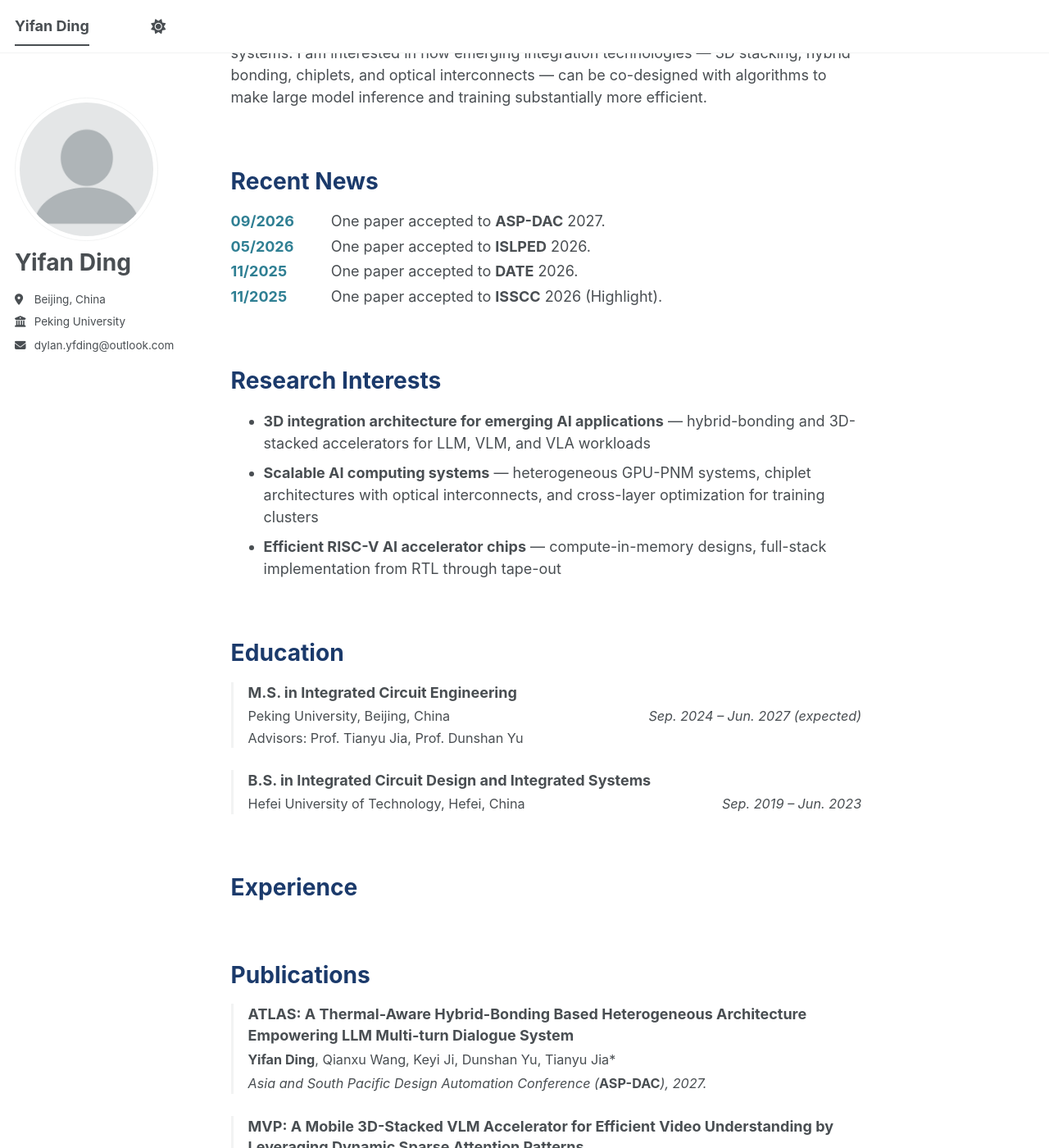
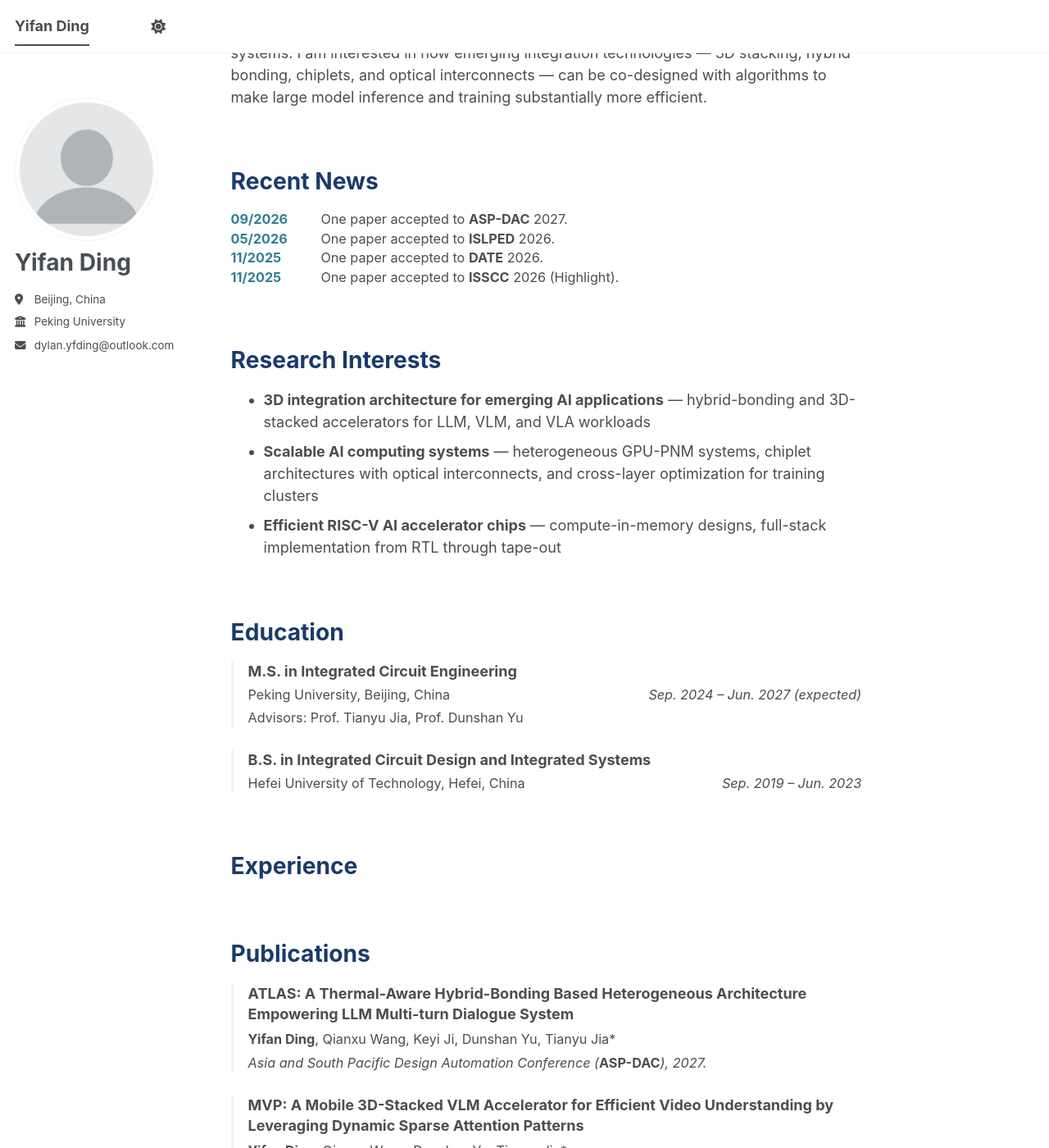
Before and after one commit to DylanDing54/DylanDing54.github.io, a Jekyll site: the page built from _pages/about.md, in a window 1280 px wide and 1400 px high, scrolled down 270 px. Shown: the whole window at 82% size. Built offline with Jekyll 4.4.1, drawn with Linux system fonts in a browser that asks for light colours; a style sheet for code colours, icons or effects is not loaded.

Commit message:
Shrink news text and hide the empty meta footer
Co-Authored-By: Claude Opus 5 (1M context) <noreply@anthropic.com>

```diff
--- a/_sass/layout/_custom.scss
+++ b/_sass/layout/_custom.scss
@@ -126,8 +126,9 @@
 }
 
 .news-item {
-    margin-bottom: 0.25em;
-    line-height: 1.45;
+    margin-bottom: 0.1em;
+    font-size: 0.9em;
+    line-height: 1.35;
 }
 
 .news-date {
@@ -249,3 +250,10 @@ html[data-theme="dark"] {
 .page__footer {
     display: none;
 }
+
+/* The article renders an empty <footer class="page__meta"> after the
+   content; with no children it still contributes margin and a rule,
+   leaving a stray bar at the bottom of the page. */
+.page__meta:empty {
+    display: none;
+}
```
